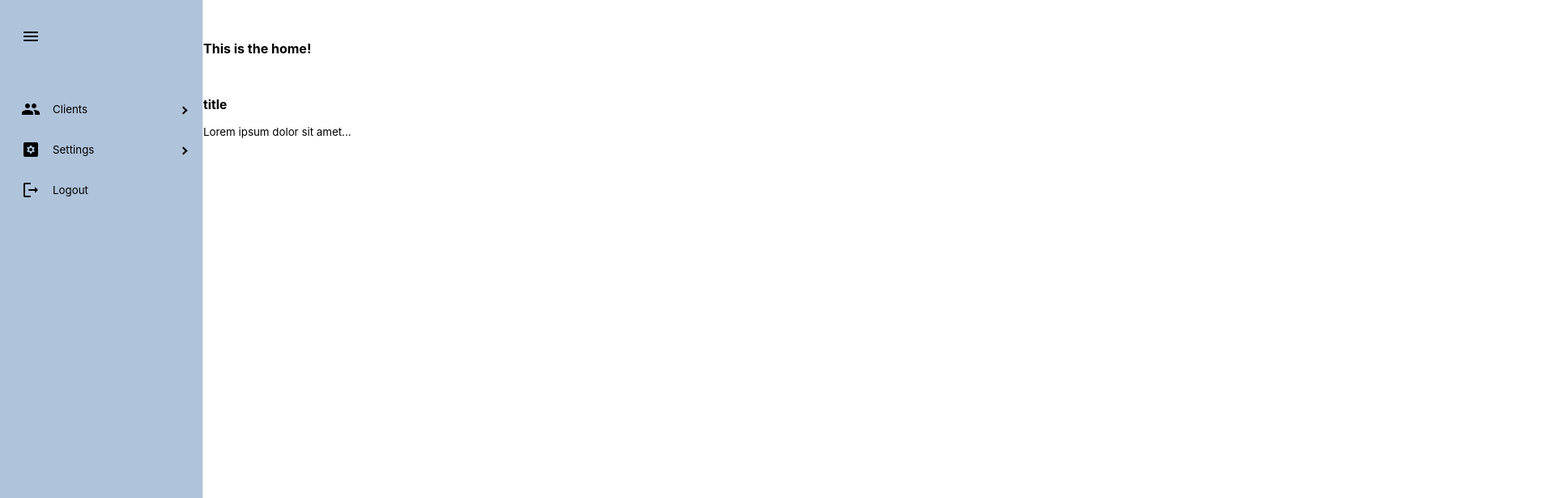
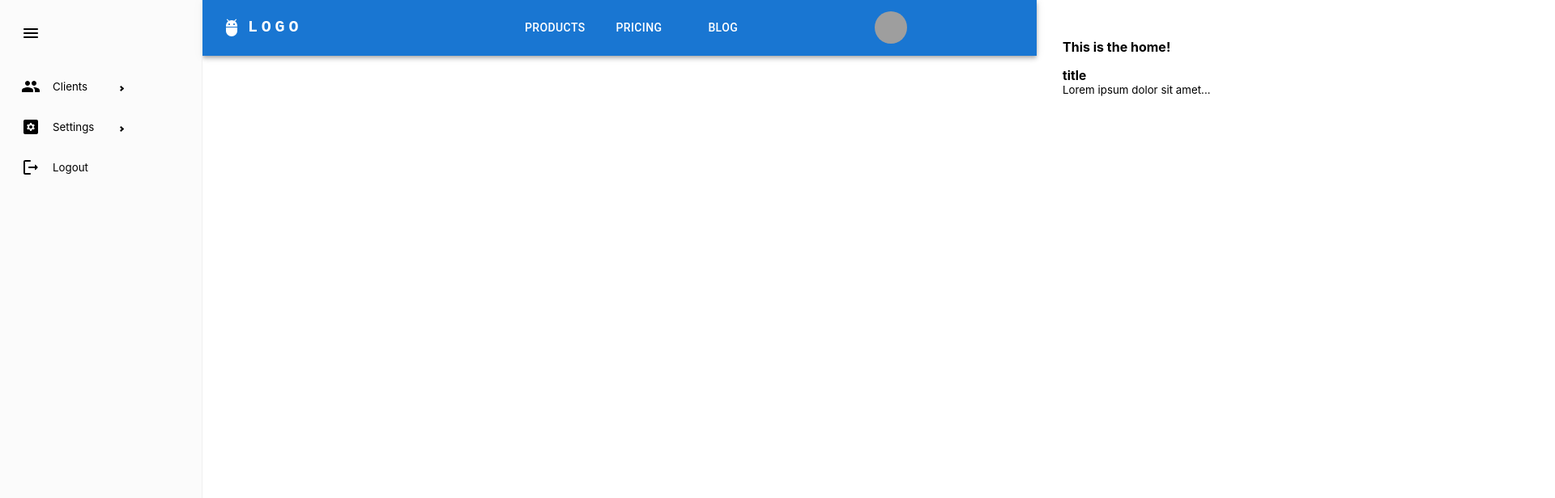
Before and after one commit to Karmhhh/ReactLearning, a React (Create React App) app in the folder layout_/: page / in a window 1280 px wide. Shown: the top 616 px of the page at 81% size, 1920 px wide, since content can reach past the window. Built offline with nearby package versions, Linux system fonts and the light colour scheme; grey boxes are pictures that could not be loaded.

Commit message:
layout_ Sidebar + NavBar + Route

```diff
--- a/layout_/src/App.css
+++ b/layout_/src/App.css
@@ -1,5 +1,9 @@
 /* Sidebar Style */
-
+*{
+     box-sizing: border-box;
+     width: 100%;
+     margin: 0;
+}
 body {
      margin: 0;
      font-family: "Figtree", -apple-system, BlinkMacSystemFont, "Segoe UI", "Figtree", "Oxygen", "Ubuntu", "Cantarell", "Fira Sans", "Droid Sans", "Helvetica Neue", sans-serif;
@@ -9,17 +13,18 @@
      background: #ffffff;
      font-size: 10pt;
 }
-.app {
-     background: #004494;
+.sidebar {
+     background: #ffffff;
+     height: 100vh;
 }
 h1 {
      color: #000000;
-     margin: 50px auto;
+     margin: 1rem auto;
      font-size: 12pt;
 }
 .menu1 {
-     margin-bottom: 40px;
-     margin-top: 20px;
+     margin-bottom: 1rem;
+     margin-top: 1rem;
 }
 h2 {
      color: #000000;
--- a/layout_/src/App.js
+++ b/layout_/src/App.js
@@ -1,14 +1,23 @@
 import "./App.css";
 import RouterPath from "./components/RouterPath";
 import SidebarMui from "./components/Sidebar";
-
+import NavBarMui from "./components/NavBar";
+import { Grid } from "@mui/material";
 function App() {
-
   return (
     <div style={{ display: "flex", height: "100vh" }}>
-      <SidebarMui />
-      <RouterPath />
-    </div>
+        <SidebarMui  />
+
+      <Grid  container  direction={'column'}   >
+        <Grid item  lg={1} >
+          <NavBarMui />
+        </Grid>
+
+        <Grid item padding={4} lg={11}>
+          <RouterPath  />
+        </Grid>
+      </Grid>
+</div>
   );
 }
 
--- /dev/null
+++ b/layout_/src/components/NavBar.js
@@ -0,0 +1,162 @@
+import * as React from 'react';
+import AppBar from '@mui/material/AppBar';
+import Box from '@mui/material/Box';
+import Toolbar from '@mui/material/Toolbar';
+import IconButton from '@mui/material/IconButton';
+import Typography from '@mui/material/Typography';
+import Menu from '@mui/material/Menu';
+import MenuIcon from '@mui/icons-material/Menu';
+import Container from '@mui/material/Container';
+import Avatar from '@mui/material/Avatar';
+import Button from '@mui/material/Button';
+import Tooltip from '@mui/material/Tooltip';
+import MenuItem from '@mui/material/MenuItem';
+import AdbIcon from '@mui/icons-material/Adb';
+
+const pages = ['Products', 'Pricing', 'Blog'];
+const settings = ['Profile', 'Account', 'Dashboard', 'Logout'];
+
+function ResponsiveAppBar() {
+  const [anchorElNav, setAnchorElNav] = React.useState(null);
+  const [anchorElUser, setAnchorElUser] = React.useState(null);
+
+  const handleOpenNavMenu = (event) => {
+    setAnchorElNav(event.currentTarget);
+  };
+  const handleOpenUserMenu = (event) => {
+    setAnchorElUser(event.currentTarget);
+  };
+
+  const handleCloseNavMenu = () => {
+    setAnchorElNav(null);
+  };
+
+  const handleCloseUserMenu = () => {
+    setAnchorElUser(null);
+  };
+
+  return (
+    <AppBar position="flex">
+      <Container maxWidth="xl">
+        <Toolbar disableGutters>
+          <AdbIcon sx={{ display: { xs: 'none', md: 'flex' }, mr: 1 }} />
+          <Typography
+            variant="h6"
+            noWrap
+            component="a"
+            href="/"
+            sx={{
+              mr: 2,
+              display: { xs: 'none', md: 'flex' },
+              fontFamily: 'monospace',
+              fontWeight: 700,
+              letterSpacing: '.3rem',
+              color: 'inherit',
+              textDecoration: 'none',
+            }}
+          >
+            LOGO
+          </Typography>
+
+          <Box sx={{ flexGrow: 1, display: { xs: 'flex', md: 'none' } }}>
+            <IconButton
+              size="large"
+              aria-label="account of current user"
+              aria-controls="menu-appbar"
+              aria-haspopup="true"
+              onClick={handleOpenNavMenu}
+              color="inherit"
+            >
+              <MenuIcon />
+            </IconButton>
+            <Menu
+              id="menu-appbar"
+              anchorEl={anchorElNav}
+              anchorOrigin={{
+                vertical: 'bottom',
+                horizontal: 'left',
+              }}
+              keepMounted
+              transformOrigin={{
+                vertical: 'top',
+                horizontal: 'left',
+              }}
+              open={Boolean(anchorElNav)}
+              onClose={handleCloseNavMenu}
+              sx={{
+                display: { xs: 'block', md: 'none' },
+              }}
+            >
+              {pages.map((page) => (
+                <MenuItem key={page} onClick={handleCloseNavMenu}>
+                  <Typography textAlign="center">{page}</Typography>
+                </MenuItem>
+              ))}
+            </Menu>
+          </Box>
+          <AdbIcon sx={{ display: { xs: 'flex', md: 'none' }, mr: 1 }} />
+          <Typography
+            variant="h5"
+            noWrap
+            component="a"
+            href=""
+            sx={{
+              mr: 2,
+              display: { xs: 'flex', md: 'none' },
+              flexGrow: 1,
+              fontFamily: 'monospace',
+              fontWeight: 700,
+              letterSpacing: '.3rem',
+              color: 'inherit',
+              textDecoration: 'none',
+            }}
+          >
+            LOGO
+          </Typography>
+          <Box sx={{ flexGrow: 1, display: { xs: 'none', md: 'flex' } }}>
+            {pages.map((page) => (
+              <Button
+                key={page}
+                onClick={handleCloseNavMenu}
+                sx={{ my: 2, color: 'white', display: 'block' }}
+              >
+                {page}
+              </Button>
+            ))}
+          </Box>
+
+          <Box sx={{ flexGrow: 0 }}>
+            <Tooltip title="Open settings">
+              <IconButton onClick={handleOpenUserMenu} sx={{ p: 0 }}>
+                <Avatar alt="Remy Sharp" src="/static/images/avatar/2.jpg" />
+              </IconButton>
+            </Tooltip>
+            <Menu
+              sx={{ mt: '45px' }}
+              id="menu-appbar"
+              anchorEl={anchorElUser}
+              anchorOrigin={{
+                vertical: 'top',
+                horizontal: 'right',
+              }}
+              keepMounted
+              transformOrigin={{
+                vertical: 'top',
+                horizontal: 'right',
+              }}
+              open={Boolean(anchorElUser)}
+              onClose={handleCloseUserMenu}
+            >
+              {settings.map((setting) => (
+                <MenuItem key={setting} onClick={handleCloseUserMenu}>
+                  <Typography textAlign="center">{setting}</Typography>
+                </MenuItem>
+              ))}
+            </Menu>
+          </Box>
+        </Toolbar>
+      </Container>
+    </AppBar>
+  );
+}
+export default ResponsiveAppBar;
--- a/layout_/src/components/RouterPath.js
+++ b/layout_/src/components/RouterPath.js
@@ -41,7 +41,7 @@
 
 const RouterPath = () => {
   return (
-    <section>
+    <section >
       <Routes>
         <Route path="/" element={<Home />} />
         <Route path="dashboard" element={<Dashboard />} />
--- a/layout_/src/components/Sidebar.js
+++ b/layout_/src/components/Sidebar.js
@@ -101,7 +101,7 @@
     useProSidebar();
   return (
     <>
-      <Sidebar className="app">
+      <Sidebar >
         <Menu>
           <MenuItem
             className="menu1"
```
